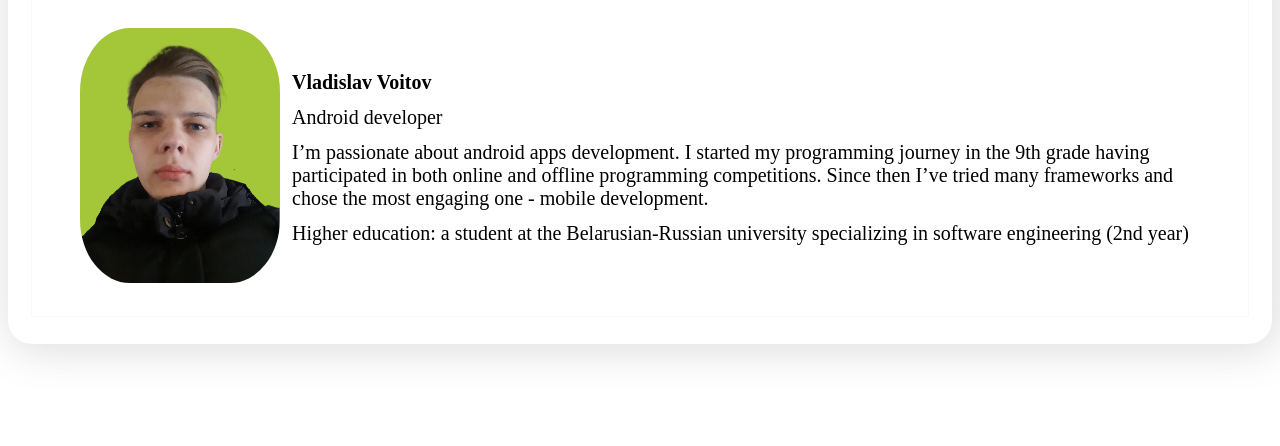
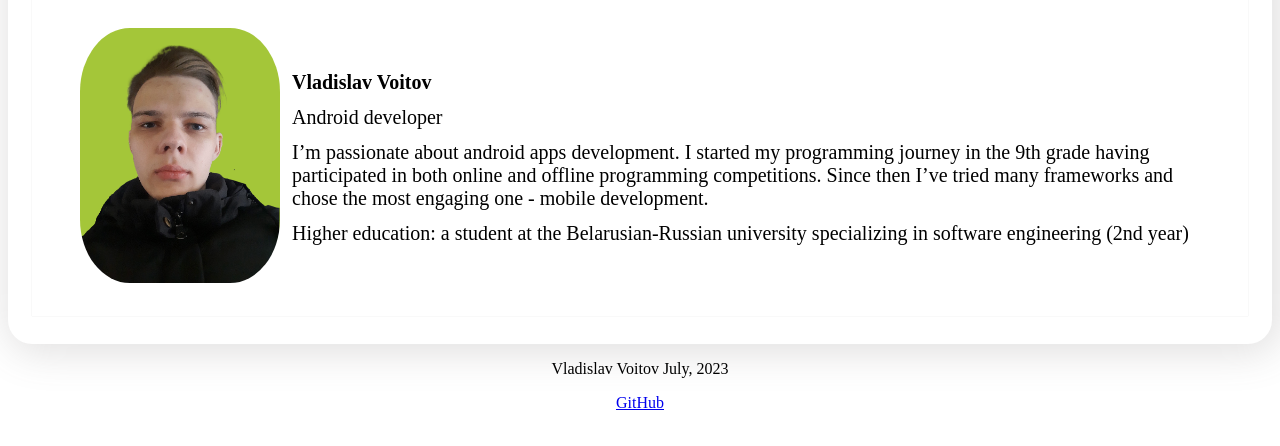
Before and after one commit to VladislavDobrihlopez/HTML_CSS_CV, a plain HTML site: page index.html in a window 1280 px wide. Shown: the part 204-650 px from the top of the page. Drawn offline with Linux system fonts and the light colour scheme.

Commit message:
feat: add footer

```diff
--- a/index.html
+++ b/index.html
@@ -17,8 +17,7 @@
                     <h2>About me</h2>
                     <div class="intro">
                         <div class="photo">
-                            <img src="images/my_photo.png"
-                                alt="My photo">
+                            <img src="images/my_photo.png" alt="My photo">
                         </div>
                         <div class="about_me_info">
                             <p><strong>Vladislav Voitov</strong></p>
@@ -38,6 +37,9 @@
             </header>
         </div>
     </main>
+    <footer>
+        <p>Vladislav Voitov July, 2023</p>
+        <p><a href="https://github.com/VladislavDobrihlopez">GitHub</a></p>
+    </footer>
 </body>
-
 </html>
--- a/style.css
+++ b/style.css
@@ -53,3 +53,8 @@ h1 {
 .intro p {
     margin: 12px;
 }
+
+footer {
+    margin: 8px;
+    text-align: center;
+}
```
